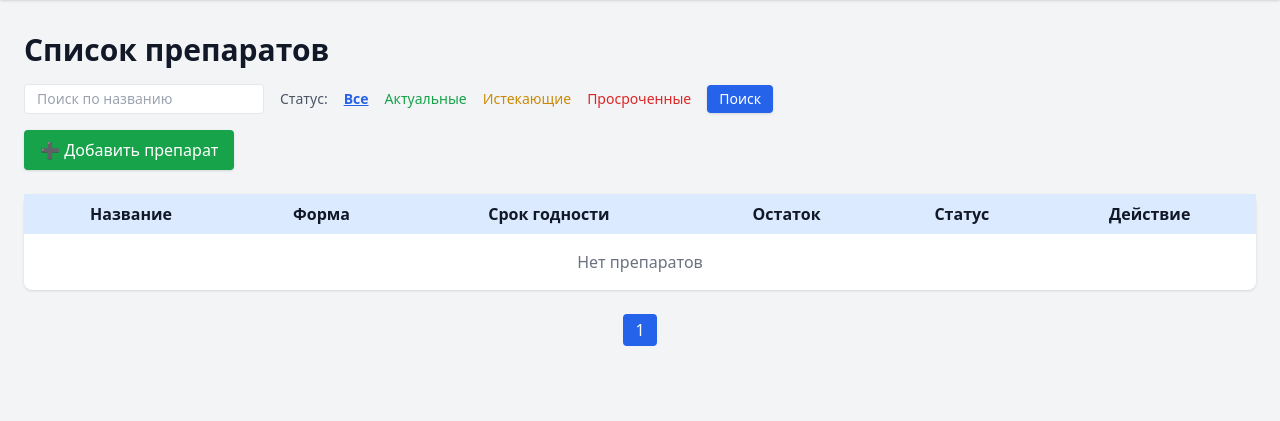
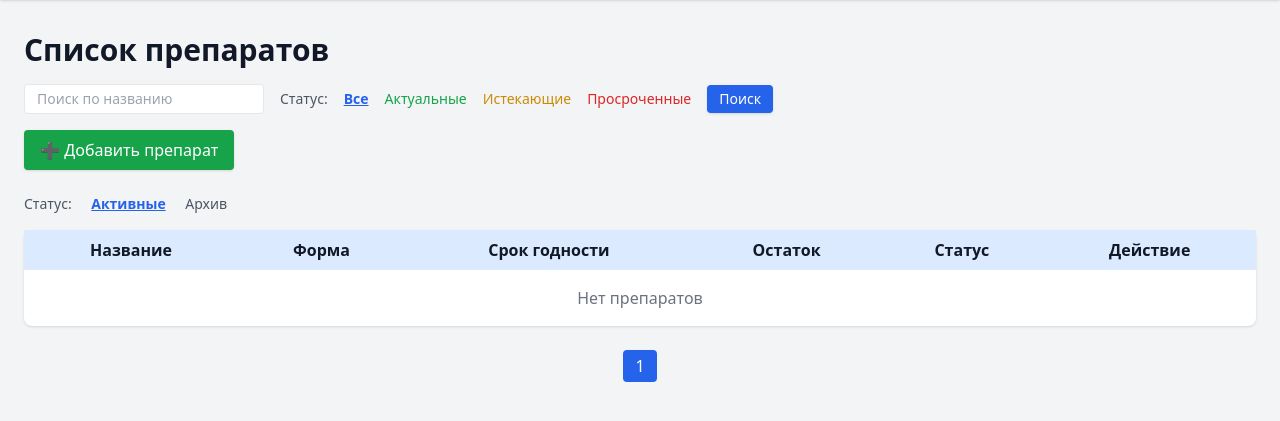
Before and after one commit to IngannamorteScienceDev/VetTrack, a Django app: page /drugs/ in a window 1280 px wide. Shown: the part 64-485 px from the top of the page. Run offline with Django 5.2, Linux system fonts and the light colour scheme; the visitor is signed in with stand-in values (Sample User, id 1); data that the repository does not hold is empty; some libraries are stand-ins or nearby versions.

Commit message:
Add archive view with restore option and filter for archived drugs

```diff
--- a/meds/templates/meds/drug_list.html
+++ b/meds/templates/meds/drug_list.html
@@ -27,6 +27,13 @@
   <a href="{% url 'create_drug' %}" class="inline-block bg-green-600 hover:bg-green-700 text-white px-4 py-2 rounded shadow">
     ➕ Добавить препарат
   </a>
+</div>
+
+<!-- 📁 Фильтр актив/архив -->
+<div class="mb-4 space-x-4 text-sm">
+  <span class="text-gray-600">Статус:</span>
+  <a href="{% url 'drug_list' %}" class="{% if not request.GET.archived %}font-semibold underline{% endif %} text-blue-600">Активные</a>
+  <a href="?archived=1" class="{% if request.GET.archived == '1' %}font-semibold underline{% endif %} text-gray-600">Архив</a>
 </div>
 
 <!-- 📋 Таблица препаратов -->
--- a/meds/views.py
+++ b/meds/views.py
@@ -18,7 +18,11 @@ def is_veterinarian(user):
 
 @login_required
 def drug_list(request):
-    drugs = Drug.objects.filter(is_archived=False).order_by('expiration_date')
+    show_archived = request.GET.get('archived') == '1'
+    if show_archived:
+        drugs = Drug.objects.filter(is_archived=True).order_by('expiration_date')
+    else:
+        drugs = Drug.objects.filter(is_archived=False).order_by('expiration_date')
     today = timezone.now().date()
     status_filter = request.GET.get('status')
     search_query = request.GET.get('search', '').strip()
```
